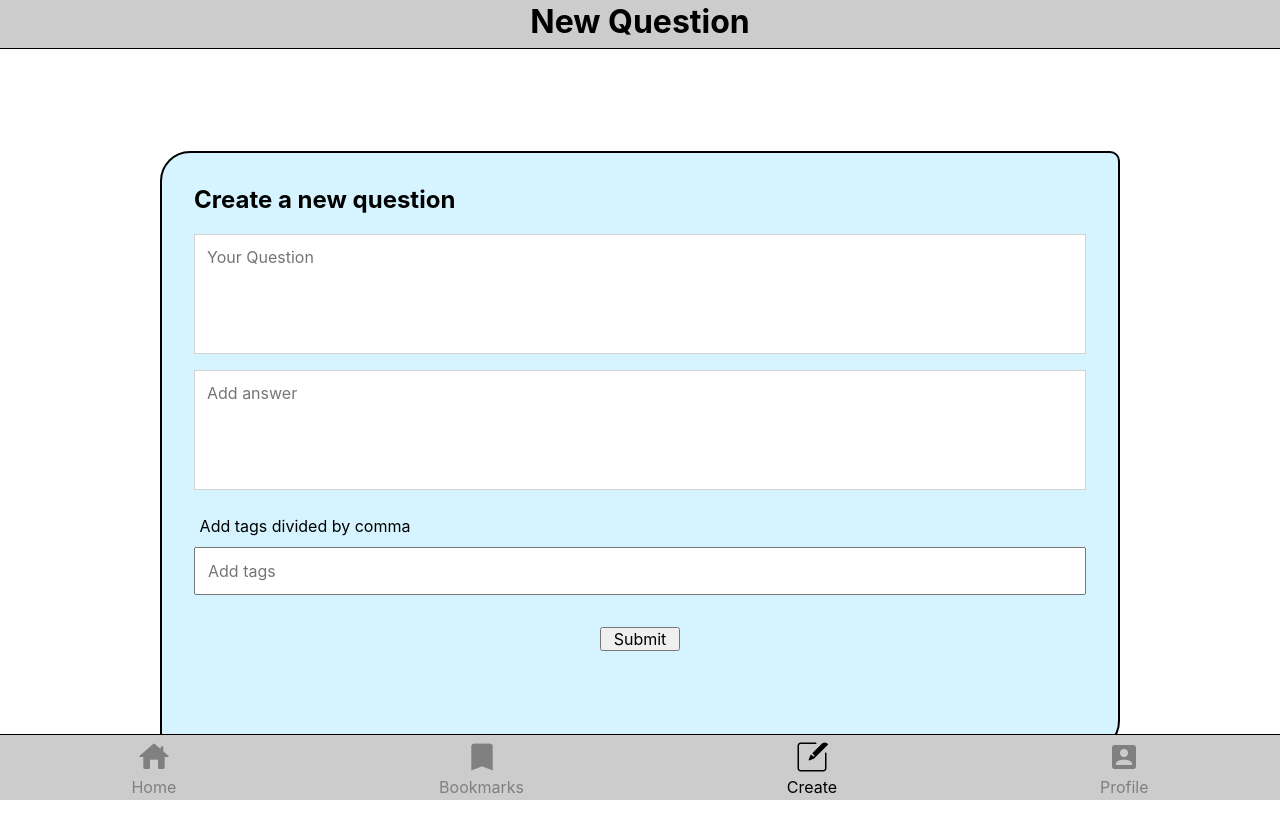
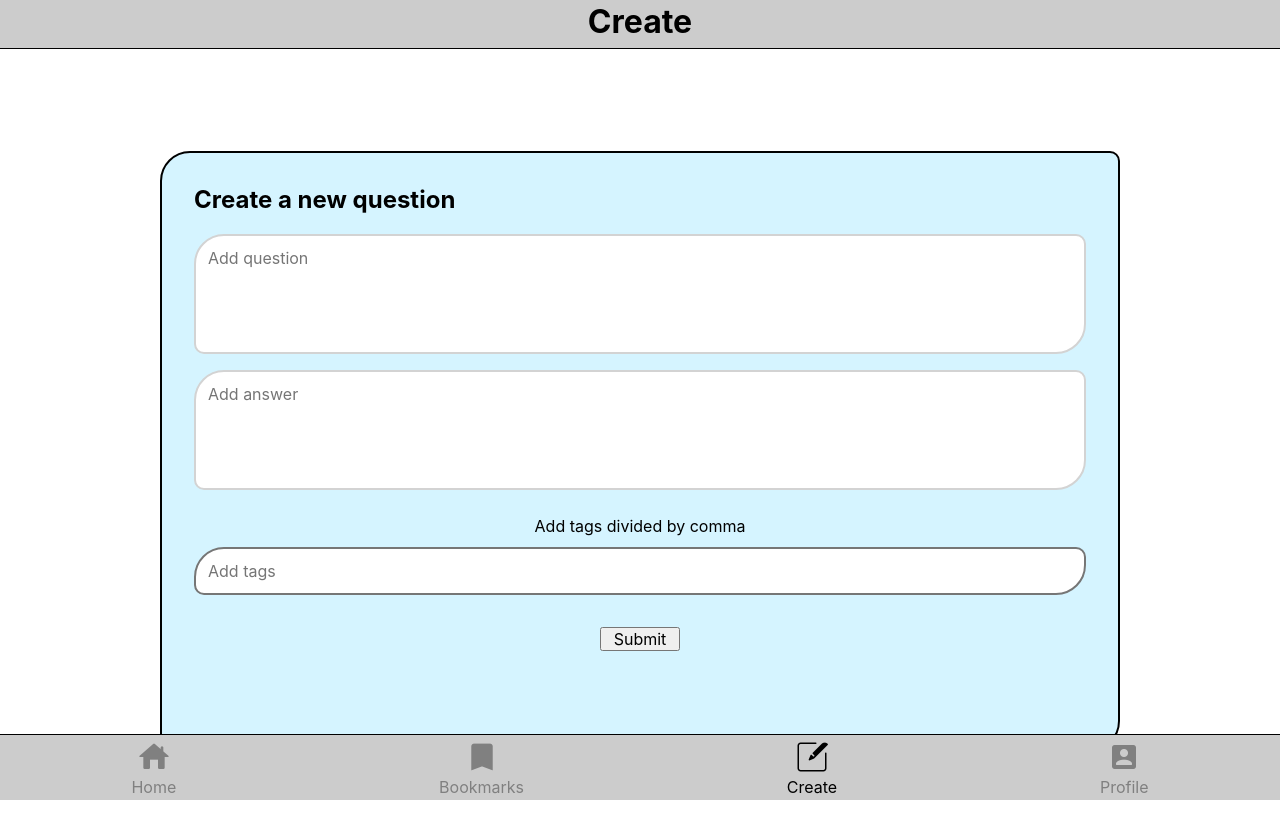
Before and after one commit to AlexF090/my-quiz-app, a website: page pages/create/create.html in a window 1280 px wide. Drawn offline with Linux system fonts and the light colour scheme.

Commit message:
update textarea style

```diff
--- a/pages/create/create.css
+++ b/pages/create/create.css
@@ -53,6 +53,9 @@
   resize: none;
   height: 15vh;
   font-size: 1rem;
+  border-radius: 30px 10px 30px 10px;
+  border-width: 2px;
+  border-style: solid;
 }
 
 #answer {
@@ -62,6 +65,9 @@
   resize: none;
   height: 15vh;
   font-size: 1rem;
+  border-radius: 30px 10px 30px 10px;
+  border-width: 2px;
+  border-style: solid;
 }
 
 .label__tags {
@@ -70,10 +76,10 @@
   padding: 0.35rem;
   padding-bottom: 0.2rem;
   margin-top: 0.75rem;
-
   font-size: 1rem;
   resize: none;
   font-size: 1rem;
+  align-self: center;
 }
 
 #tags {
@@ -83,6 +89,9 @@
   padding: 0.75rem;
   padding-top: 0.75rem;
   font-size: 1rem;
+  border-radius: 30px 10px 30px 10px;
+  border-width: 2px;
+  border-style: solid;
 }
 
 #submit__question {
--- a/pages/create/create.html
+++ b/pages/create/create.html
@@ -10,7 +10,7 @@
   </head>
   <body>
     <header class="header">
-      <h1>New Question</h1>
+      <h1>Create</h1>
     </header>
     <!--Here starts the main content-->
     <main class="main">
@@ -22,7 +22,7 @@
           <textarea
             id="question"
             name="question"
-            placeholder="Your Question"
+            placeholder="Add question"
             cols="20"
             rows="5"
             minlength="1"
--- a/styles.css
+++ b/styles.css
@@ -8,9 +8,6 @@
   margin: 0;
   font-family: -apple-system, BlinkMacSystemFont, sans-serif;
 }
-
-
-
 
 .header {
   background-color: rgb(204, 204, 204);
@@ -59,7 +56,6 @@ h1 {
 }
 */
 .answerButton {
-
   font-size: 1rem;
   height: 1.5rem;
   min-width: 5rem;
```
Also changed, not shown: index.html (+4 -4 lines), pages/bookmarks/booksmarks.html (+6 -6 lines).
